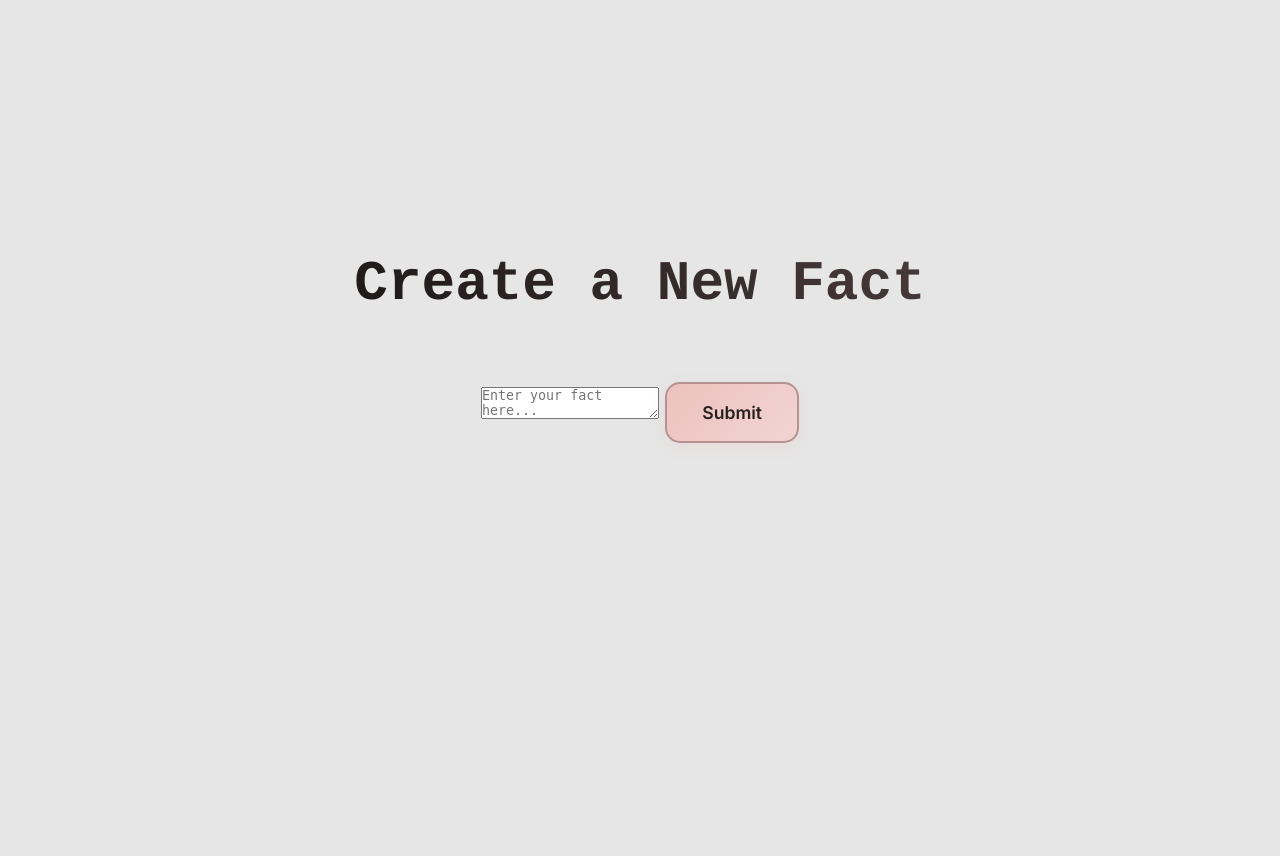
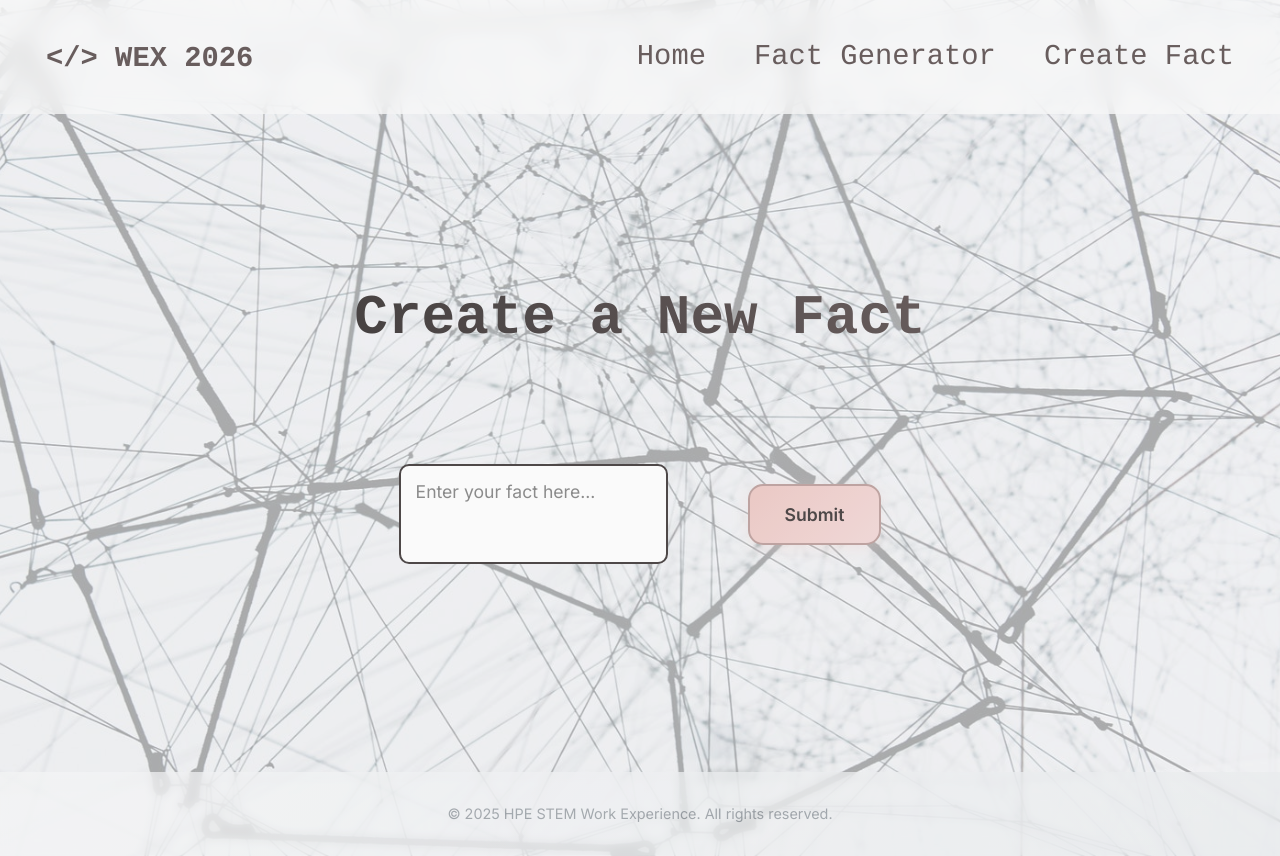
Before and after one commit to jasmine-smith8/stem-project-walkthrough, a Flask app: page /create in a window 1280 px wide. Before the commit the page ends 443 px from the top, so only its background shows below. Run offline with Flask 3, Linux system fonts and the light colour scheme.

Commit message:
Styling for create.html

```diff
--- a/static/css/styles.css
+++ b/static/css/styles.css
@@ -106,8 +106,7 @@ body {
     gap: 1rem;
 }
 
-.home-container {
-    background-image: url("../images/mother-of-pearl.jpg");
+.page-container {
     background-repeat: no-repeat;
     background-size: cover;
     background-position: center;
@@ -116,20 +115,24 @@ body {
     opacity: 0.8;
 }
 
+.home-container {
+    background-image: url("../images/mother-of-pearl.jpg");
+}
+
 .generate-container {
     background-image: url("../images/paper.jpg");
-    background-repeat: no-repeat;
-    background-size: cover;
-    background-position: center;
-    min-height: 100vh;
-    width: 100%;
-    opacity: 0.8;
+}
+
+.create-container {
+    background-image: url("../images/neural-network.jpg");
+    background-color: rgba(255,255,255,0.6);
+    background-blend-mode: lighten;
 }
 
 .main-container {
     text-align: center;
-    margin-top: 30vh;
     display: flex;
+    margin: 20vh 0;
     flex-direction: column;
     align-items: center;
     justify-content: space-evenly;
@@ -220,11 +223,51 @@ body {
     color: #1d1717;
 }
 
+.create-fact-container {
+    padding: 3rem 0;
+    transition: all 0.3s ease;
+    animation: fadeInUp var(--animation-duration) ease-out 0.9s both;
+}
+
+.create-fact-container form {
+    display: flex;
+    flex-direction: row;
+    align-items: stretch;
+    gap: 5rem;
+    max-width: 800px;
+    margin: 0 auto;
+}
+
+.create-fact-container textarea {
+    flex: 1;
+    height: 100px;
+    padding: 15px;
+    font-size: 1.1rem;
+    border: 2px solid #292121;
+    border-radius: 10px;
+    font-family: 'Inter', sans-serif;
+    transition: all 0.3s ease;
+    resize: none;
+}
+
+.create-fact-container .fact-generator-button {
+    height: fit-content;
+    align-self: center;
+    white-space: nowrap;
+    flex-shrink: 0;
+}
+
+.create-fact-container textarea:focus {
+    outline: none;
+    border-color: #493b3b;
+    box-shadow: 0 0 10px rgba(73, 59, 59, 0.5);
+}
+
 footer {
     background: linear-gradient(135deg, #f8f9fa, #e9ecef);
     padding: 30px 0;
     text-align: center;
-    position: absolute;
+    position: relative;
     bottom: 0;
     left: 0;
     width: 100%;
--- a/templates/create.html
+++ b/templates/create.html
@@ -5,12 +5,19 @@
     <link rel="stylesheet" href="{{ url_for('static', filename='css/styles.css') }}">
 </head>
 <body>
+    <div class="page-container create-container">
+        <!-- Navbar -->
+        {% include './partials/navbar.html' %}
+
         <div class="main-container">
             <h1>Create a New Fact</h1>
+            <div class="create-fact-container">
                 <form action="/create" method="POST">
                     <textarea name="fact_text" placeholder="Enter your fact here..." required></textarea>
                     <button type="submit" class="fact-generator-button">Submit</button>
                 </form>
+            </div>
+
             {% if random_fact %}
             <div class="fact-container">
                 <p>New fact created:</p>
@@ -18,5 +25,9 @@
             </div>
             {% endif %}
         </div>
+
+        <!-- Footer -->
+        {% include './partials/footer.html' %}
+    </div>
 </body>
 </html>
--- a/templates/generate.html
+++ b/templates/generate.html
@@ -5,7 +5,7 @@
     <link rel="stylesheet" href="{{ url_for('static', filename='css/styles.css') }}">
 </head>
 <body>
-    <div class="generate-container">
+    <div class="page-container generate-container">
         <!-- Navbar -->
         {% include './partials/navbar.html' %}
 
--- a/templates/partials/navbar.html
+++ b/templates/partials/navbar.html
@@ -5,5 +5,6 @@
     <div class="nav-links">
         <a href="/">Home</a>
         <a href="/generate">Fact Generator</a>
+        <a href="/create">Create Fact</a>
     </div>
 </div>
```
Also changed, not shown: templates/home.html (+4 -4 lines), static/images/neural-network.jpg (added), 2 other files. Lines whose indentation alone changed are shown as unchanged.
